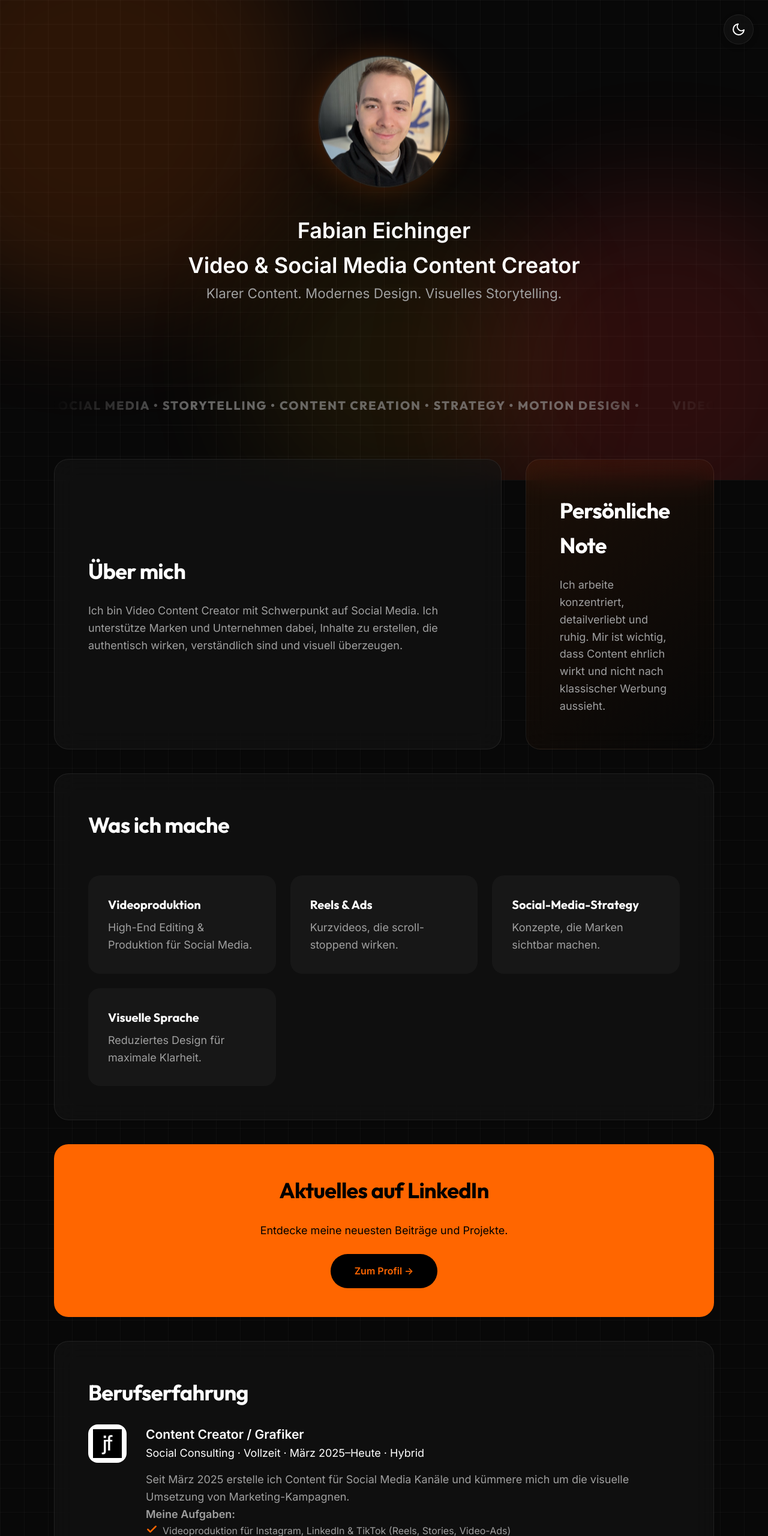
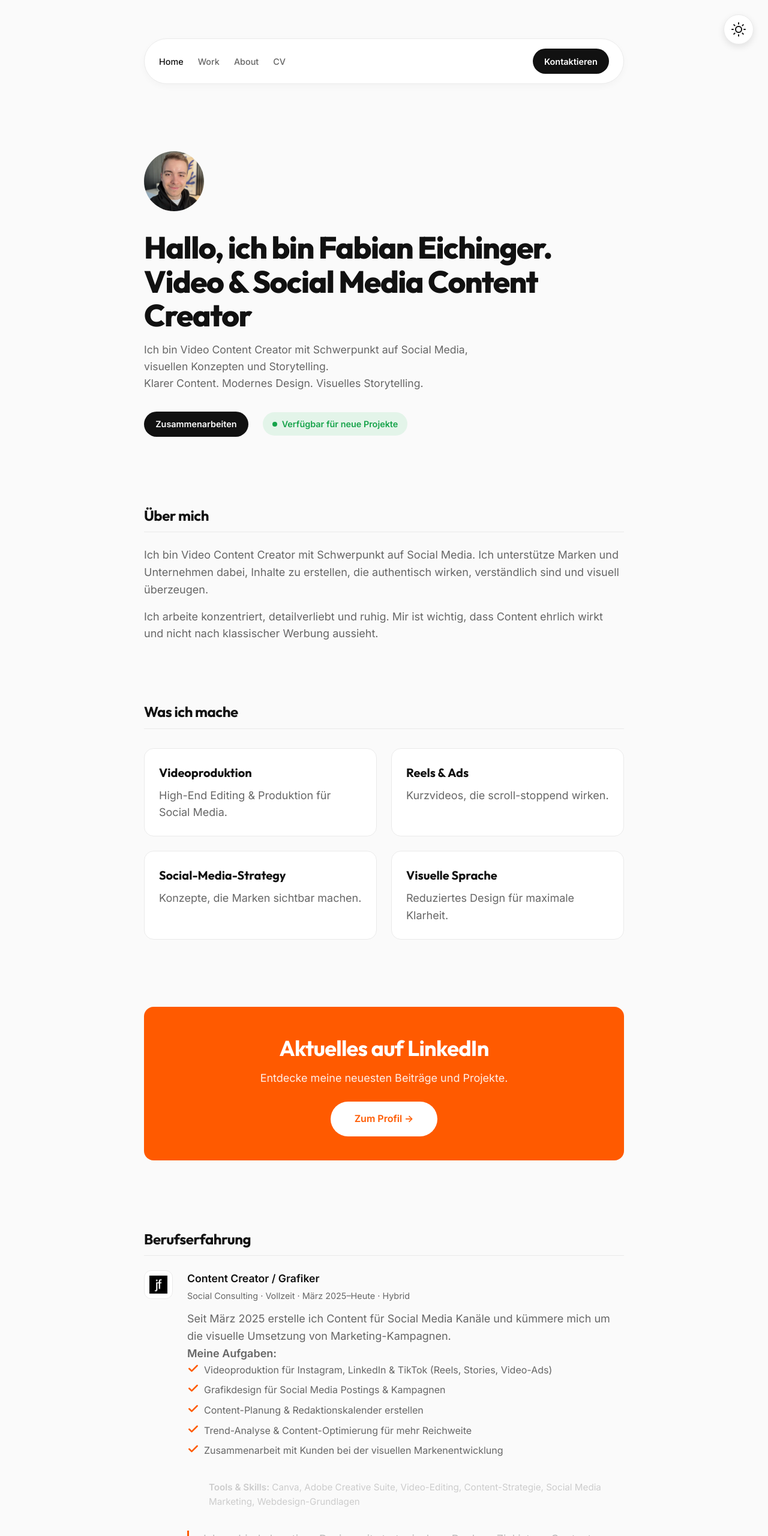
Before and after one commit to Querbox/fabian-eichinger, a plain HTML site: page index.html in a window 1280 px wide. Shown: the top 2560 px of the page at 60% size. Drawn offline with Linux system fonts and the light colour scheme.

Commit message:
Update layout to match minimal linear design and convert to light default

```diff
--- a/index.html
+++ b/index.html
@@ -54,8 +54,8 @@
     </script>
   <script>
     // Prevent flickering by setting mode before rendering
-    if (localStorage.getItem('theme') === 'light') {
-      document.documentElement.classList.add('light-mode');
+    if (localStorage.getItem('theme') === 'dark') {
+      document.documentElement.classList.add('dark-mode');
     }
   </script>
 </head>
@@ -91,50 +91,56 @@
   <div class="page-wrapper">
     <div class="page-container">
 
-      <div class="bento-grid">
+      <div class="content-wrapper">
+
+        <!-- Navigation -->
+        <nav class="top-nav fade-in-up" style="--delay: 0.5;">
+            <div class="nav-links">
+                <a href="index.html" class="active">Home</a>
+                <a href="#portfolio">Work</a>
+                <a href="#ueber-mich">About</a>
+                <a href="#experience">CV</a>
+            </div>
+            <a href="mailto:fabian.eichinger.privat@gmail.com" class="button-primary">Kontaktieren</a>
+        </nav>
 
         <!-- Hero Section -->
-        <header class="bento-item hero-card fade-in-up" style="--delay: 1;">
-          <div class="hero-image-wrapper floating-anim">
-            <!-- Placeholder color/image until user provides one -->
-            <!-- <div class="hero-placeholder">F</div> -->
+        <header class="hero-section fade-in-up" style="--delay: 1;">
+          <div class="hero-image-wrapper">
             <img src="images/fabi.jpg" alt="Fabian Eichinger" class="hero-img">
           </div>
-          <h1>Fabian Eichinger<br>Video & Social Media Content Creator</h1>
+          <h1>Hallo, ich bin Fabian Eichinger.<br>Video & Social Media Content Creator</h1>
           <p class="hero-intro">
+             Ich bin Video Content Creator mit Schwerpunkt auf Social Media, visuellen Konzepten und Storytelling. <br>
              Klarer Content. Modernes Design. Visuelles Storytelling.
           </p>
+          <div class="hero-actions">
+            <a href="mailto:fabian.eichinger.privat@gmail.com" class="button-primary">Zusammenarbeiten</a>
+            <div class="availability-badge">
+              <span class="dot"></span> Verfügbar für neue Projekte
+            </div>
+          </div>
         </header>
 
-        <!-- Infinite Marquee Section -->
-        <div class="marquee-container fade-in-up" style="--delay: 1.5;">
-          <div class="marquee-content">
-            <span>VIDEO EDITING • SOCIAL MEDIA • STORYTELLING • CONTENT CREATION • STRATEGY • MOTION DESIGN • </span>
-            <span>VIDEO EDITING • SOCIAL MEDIA • STORYTELLING • CONTENT CREATION • STRATEGY • MOTION DESIGN • </span>
-          </div>
-        </div>
+
 
         <!-- About Section -->
-        <section class="bento-item about-card fade-in-up" id="ueber-mich" style="--delay: 2;">
+        <section class="about-section fade-in-up" id="ueber-mich" style="--delay: 2;">
+          <div class="about-content">
             <h2>Über mich</h2>
             <p>
               Ich bin Video Content Creator mit Schwerpunkt auf Social Media. Ich unterstütze Marken und Unternehmen
-            dabei,
-            Inhalte zu erstellen, die authentisch wirken, verständlich sind und visuell überzeugen.
+              dabei, Inhalte zu erstellen, die authentisch wirken, verständlich sind und visuell überzeugen.
             </p>
-        </section>
-
-        <!-- Personal Section (Dark Card) -->
-        <section class="bento-item personal-card fade-in-up" id="persoenlich" style="--delay: 3;">
-          <h2>Persönliche Note</h2>
             <p>
               Ich arbeite konzentriert, detailverliebt und ruhig. Mir ist wichtig, dass Content ehrlich wirkt
               und nicht nach klassischer Werbung aussieht.
             </p>
+          </div>
         </section>
 
         <!-- Services Section -->
-        <section class="bento-item services-card fade-in-up" id="portfolio" style="--delay: 4;">
+        <section class="services-section fade-in-up" id="portfolio" style="--delay: 4;">
           <h2>Was ich mache</h2>
           <div class="services-grid">
             <div class="service-item">
@@ -156,16 +162,18 @@
           </div>
         </section>
 
-        <!-- LinkedIn Integration (Now before Resume) -->
+        <!-- LinkedIn Integration -->
+        <div class="linkedin-wrapper fade-in-up" style="--delay: 5;">
             <a href="https://www.linkedin.com/in/fabian-eichinger-video-content/recent-activity/all/" target="_blank"
-          class="bento-item linkedin-card fade-in-up" id="linkedin" style="--delay: 5;">
+              class="linkedin-card" id="linkedin">
               <h2>Aktuelles auf LinkedIn</h2>
               <p>Entdecke meine neuesten Beiträge und Projekte.</p>
               <span class="linkedin-btn">Zum Profil &rarr;</span>
             </a>
+        </div>
 
         <!-- Work Experience Section -->
-        <section class="bento-item resume-card fade-in-up" id="experience" style="--delay: 6;">
+        <section class="resume-section fade-in-up" id="experience" style="--delay: 3;">
           <h2>Berufserfahrung</h2>
           <div class="resume-list">
 
@@ -245,7 +253,7 @@
         </section>
 
         <!-- Education Section -->
-        <section class="bento-item resume-card fade-in-up" id="education" style="--delay: 7;">
+        <section class="resume-section fade-in-up" id="education" style="--delay: 5;">
           <h2>Ausbildung</h2>
           <div class="resume-list">
 
@@ -290,7 +298,7 @@
         </section>
 
         <!-- Philosophy Section -->
-        <section class="bento-item philosophy-card fade-in-up" id="haltung" style="--delay: 8;">
+        <section class="philosophy-section fade-in-up" id="haltung" style="--delay: 6;">
           <h2>Arbeitsweise</h2>
           <p><strong>Klarheit statt Überladung.</strong></p>
           <p><strong>Storytelling vor Effekten.</strong></p>
@@ -317,27 +325,28 @@
       const sunIcon = document.getElementById('sun-icon');
       const moonIcon = document.getElementById('moon-icon');
 
-      const currentTheme = localStorage.getItem('theme');
+      // Default is light
+      const currentTheme = localStorage.getItem('theme') || 'light';
 
-      if (currentTheme === 'light') {
+      if (currentTheme === 'dark') {
+        sunIcon.style.display = 'none';
+        moonIcon.style.display = 'block';
+      } else {
         sunIcon.style.display = 'block';
         moonIcon.style.display = 'none';
-      } else {
-        sunIcon.style.display = 'none';
-        moonIcon.style.display = 'block';
       }
 
       themeToggleBtn.addEventListener('click', function () {
-        document.documentElement.classList.toggle('light-mode');
+        document.documentElement.classList.toggle('dark-mode');
 
-        if (document.documentElement.classList.contains('light-mode')) {
+        if (document.documentElement.classList.contains('dark-mode')) {
+          sunIcon.style.display = 'none';
+          moonIcon.style.display = 'block';
+          localStorage.setItem('theme', 'dark');
+        } else {
           sunIcon.style.display = 'block';
           moonIcon.style.display = 'none';
           localStorage.setItem('theme', 'light');
-        } else {
-          sunIcon.style.display = 'none';
-          moonIcon.style.display = 'block';
-          localStorage.setItem('theme', 'dark');
         }
       });
     </script>
--- a/styles.css
+++ b/styles.css
@@ -236,36 +236,19 @@ body {
 }
 
 /* --- GRID LAYOUT & GLASS CARDS --- */
-.bento-grid {
+.content-wrapper {
   display: grid;
-  grid-template-columns: repeat(12, 1fr);
-  gap: 2.5rem;
+  display: flex;
+  flex-direction: column;
+  gap: 6rem;
   /* More breathing room */
   grid-auto-rows: min-content;
 }
 
-.bento-item,
-.card-section {
-  background: var(--card-bg);
-  border: 1px solid var(--card-border);
-  backdrop-filter: blur(20px);
-  -webkit-backdrop-filter: blur(20px);
-  border-radius: var(--radius-card);
-  padding: 3.5rem;
-  /* Spacious padding */
-  display: flex;
-  flex-direction: column;
-  justify-content: center;
-  position: relative;
-  transition: all 0.4s var(--anim-ease);
-}
+
 
 /* Subtle Glow Hover */
-.bento-item:hover {
-  transform: translateY(-5px);
-  border-color: rgba(255, 255, 255, 0.2);
-  box-shadow: 0 20px 50px -10px rgba(0, 0, 0, 0.3);
-}
+
 
 /* --- HERO SECTION --- */
 .hero-card {
@@ -575,7 +558,7 @@ p {
   }
 
   /* Force Single Column Grid */
-  .bento-grid {
+  .content-wrapper {
     grid-template-columns: 1fr;
     gap: 2rem;
     /* Consistent spacing */
@@ -726,84 +709,358 @@ html.light-mode body {
   --accent-glow: rgba(255, 90, 0, 0.15);
 }
 
-body.light-mode .blob-1, html.light-mode-pre body .blob-1 {
+html.light-mode-ignore .blob-1, html.light-mode-pre body .blob-1 {
   background: #FF6600;
 }
-body.light-mode .blob-2, html.light-mode-pre body .blob-2 {
+html.light-mode-ignore .blob-2, html.light-mode-pre body .blob-2 {
   background: #FF8800; /* Yellow-Orange instead of red to avoid pink */
 }
-body.light-mode .blob-3, html.light-mode-pre body .blob-3 {
+html.light-mode-ignore .blob-3, html.light-mode-pre body .blob-3 {
   background: #FF9900;
 }
 
-body.light-mode .blob, html.light-mode-pre body .blob {
+html.light-mode-ignore .blob, html.light-mode-pre body .blob {
   opacity: 0.25;
   filter: blur(120px);
 }
 
-body.light-mode .marquee-container, html.light-mode-pre body .marquee-container {
+html.light-mode-ignore .marquee-container, html.light-mode-pre body .marquee-container {
   border-top: 1px solid rgba(0, 0, 0, 0.05);
   border-bottom: 1px solid rgba(0, 0, 0, 0.05);
 }
 
-body.light-mode .bento-item, html.light-mode-pre body .bento-item,
-body.light-mode .card-section, html.light-mode-pre body .card-section {
+html.light-mode-ignore .bento-item, html.light-mode-pre body .bento-item,
+html.light-mode-ignore .card-section, html.light-mode-pre body .card-section {
   box-shadow: var(--card-shadow);
 }
 
-body.light-mode .bento-item:hover, html.light-mode-pre body .bento-item:hover {
+html.light-mode-ignore .bento-item:hover, html.light-mode-pre body .bento-item:hover {
   border-color: var(--accent-color);
   box-shadow: 0 20px 40px -10px rgba(255, 90, 0, 0.15);
 }
 
-body.light-mode .hero-image-wrapper, html.light-mode-pre body .hero-image-wrapper {
+html.light-mode-ignore .hero-image-wrapper, html.light-mode-pre body .hero-image-wrapper {
   border: 4px solid #FFFFFF;
 }
 
-body.light-mode .personal-card, html.light-mode-pre body .personal-card {
+html.light-mode-ignore .personal-card, html.light-mode-pre body .personal-card {
   background: linear-gradient(135deg, rgba(255, 90, 0, 0.08), rgba(255, 255, 255, 0.8));
 }
 
-body.light-mode .service-item, html.light-mode-pre body .service-item {
+html.light-mode-ignore .service-item, html.light-mode-pre body .service-item {
   background: rgba(0, 0, 0, 0.02);
 }
 
-body.light-mode .service-item:hover, html.light-mode-pre body .service-item:hover {
+html.light-mode-ignore .service-item:hover, html.light-mode-pre body .service-item:hover {
   background: #FFFFFF;
 }
 
-body.light-mode .linkedin-btn, html.light-mode-pre body .linkedin-btn {
+html.light-mode-ignore .linkedin-btn, html.light-mode-pre body .linkedin-btn {
   background: #FFFFFF;
   color: var(--accent-color);
 }
 
-body.light-mode .resume-item, html.light-mode-pre body .resume-item {
+html.light-mode-ignore .resume-item, html.light-mode-pre body .resume-item {
   border-bottom: 1px solid rgba(0, 0, 0, 0.06);
 }
 
-body.light-mode .resume-skills, html.light-mode-pre body .resume-skills {
+html.light-mode-ignore .resume-skills, html.light-mode-pre body .resume-skills {
   background: rgba(0, 0, 0, 0.03);
   color: #444 !important;
 }
 
-body.light-mode .resume-quote, html.light-mode-pre body .resume-quote {
+html.light-mode-ignore .resume-quote, html.light-mode-pre body .resume-quote {
   color: #555 !important;
 }
 
-body.light-mode .footer-card, html.light-mode-pre body .footer-card {
+html.light-mode-ignore .footer-card, html.light-mode-pre body .footer-card {
   color: #777777;
 }
 
-body.light-mode .footer-nav, html.light-mode-pre body .footer-nav {
+html.light-mode-ignore .footer-nav, html.light-mode-pre body .footer-nav {
   background: rgba(0, 0, 0, 0.04);
   border: 1px solid rgba(0, 0, 0, 0.04);
 }
 
-body.light-mode .footer-nav a, html.light-mode-pre body .footer-nav a {
+html.light-mode-ignore .footer-nav a, html.light-mode-pre body .footer-nav a {
   color: #333333;
 }
 
-body.light-mode .footer-nav a:hover, html.light-mode-pre body .footer-nav a:hover {
+html.light-mode-ignore .footer-nav a:hover, html.light-mode-pre body .footer-nav a:hover {
   background-color: var(--accent-color);
   color: #FFF;
 }
+
+/* --- CLEAN MINIMAL LAYOUT (SCREENSHOT INSPIRED) --- */
+
+.content-wrapper {
+  max-width: 800px; /* Narrower column like the screenshot */
+  margin: 0 auto;
+  display: flex;
+  flex-direction: column;
+  gap: 5rem;
+  padding-bottom: 5rem;
+}
+
+/* Base Light Mode Setup as Default for minimal look */
+:root {
+  --bg-color: #FAFAFA;
+  --card-bg: #FFFFFF;
+  --card-border: #EAEAEA;
+  --text-primary: #111111;
+  --text-secondary: #666666;
+  --accent-color: #FF5A00;
+  --radius-card: 16px;
+  --spacing-md: 2rem;
+  --font-heading: 'Outfit', sans-serif;
+  --font-body: 'Inter', sans-serif;
+}
+
+html.dark-mode body {
+  --bg-color: #080808;
+  --card-bg: #111111;
+  --card-border: #222222;
+  --text-primary: #FFFFFF;
+  --text-secondary: #AAAAAA;
+}
+
+body {
+  background-color: var(--bg-color);
+  background-image: none; /* Removed tech grid */
+}
+
+.blob-cont { display: none; } /* Removed blobs for cleaner look */
+
+/* Nav */
+.top-nav {
+  display: flex;
+  justify-content: space-between;
+  align-items: center;
+  padding: 1rem 1.5rem;
+  background: var(--card-bg);
+  border: 1px solid var(--card-border);
+  border-radius: 99px;
+  margin-top: 2rem;
+  box-shadow: 0 4px 12px rgba(0,0,0,0.03);
+}
+
+.nav-links {
+  display: flex;
+  gap: 1.5rem;
+}
+
+.nav-links a {
+  text-decoration: none;
+  color: var(--text-secondary);
+  font-weight: 500;
+  font-size: 0.9rem;
+  transition: 0.2s;
+}
+
+.nav-links a:hover, .nav-links a.active {
+  color: var(--text-primary);
+}
+
+.button-primary {
+  background: #111111;
+  color: #FFFFFF;
+  padding: 0.6rem 1.2rem;
+  border-radius: 99px;
+  text-decoration: none;
+  font-weight: 600;
+  font-size: 0.9rem;
+  transition: 0.2s;
+}
+
+.button-primary:hover {
+  background: var(--accent-color);
+  color: #FFFFFF;
+}
+
+html.dark-mode .button-primary {
+  background: #FFFFFF;
+  color: #111111;
+}
+
+html.dark-mode .button-primary:hover {
+  background: var(--accent-color);
+  color: #FFFFFF;
+}
+
+/* Hero Section */
+.hero-section {
+  text-align: left;
+  padding: 2rem 0;
+}
+
+.hero-image-wrapper {
+  width: 100px;
+  height: 100px;
+  border-radius: 50%;
+  overflow: hidden;
+  margin-bottom: 2rem;
+  border: none;
+  box-shadow: none;
+  animation: none; /* Removed floating */
+}
+
+.hero-section h1 {
+  font-family: var(--font-heading);
+  font-size: clamp(2.5rem, 4vw, 3.5rem);
+  font-weight: 800;
+  line-height: 1.1;
+  letter-spacing: -0.03em;
+  margin-bottom: 1rem;
+  color: var(--text-primary);
+}
+
+.hero-intro {
+  font-size: 1.1rem;
+  line-height: 1.6;
+  max-width: 600px;
+  margin-bottom: 2rem;
+}
+
+.hero-actions {
+  display: flex;
+  align-items: center;
+  gap: 1.5rem;
+}
+
+.availability-badge {
+  display: flex;
+  align-items: center;
+  gap: 0.5rem;
+  background: rgba(34, 197, 94, 0.1);
+  color: #16a34a;
+  padding: 0.5rem 1rem;
+  border-radius: 99px;
+  font-size: 0.9rem;
+  font-weight: 600;
+}
+
+.availability-badge .dot {
+  width: 8px;
+  height: 8px;
+  background: #16a34a;
+  border-radius: 50%;
+}
+
+/* Sections Base */
+section h2 {
+  font-size: 1.5rem;
+  margin-bottom: 1.5rem;
+  padding-bottom: 0.5rem;
+  border-bottom: 1px solid var(--card-border);
+}
+
+/* About */
+.about-section p {
+  margin-bottom: 1rem;
+}
+
+/* Resume Lines Clean Up */
+.resume-section .resume-list {
+  display: flex;
+  flex-direction: column;
+  gap: 1.5rem;
+}
+
+.resume-item {
+  display: flex;
+  align-items: flex-start;
+  gap: 1.5rem;
+  border-bottom: none;
+  padding-bottom: 0;
+  margin-bottom: 0;
+}
+
+.resume-logo-wrapper {
+  width: 48px;
+  height: 48px;
+  border-radius: 12px;
+  border: 1px solid var(--card-border);
+}
+
+.resume-content h3 {
+  font-size: 1.1rem;
+  margin-bottom: 0.2rem;
+}
+
+.resume-meta {
+  font-size: 0.9rem;
+  color: var(--text-secondary);
+  margin-bottom: 0.8rem;
+}
+
+/* Services / Features */
+.services-grid {
+  display: grid;
+  grid-template-columns: 1fr 1fr;
+  gap: 1.5rem;
+}
+
+.service-item {
+  background: var(--card-bg);
+  border: 1px solid var(--card-border);
+  padding: 1.5rem;
+  border-radius: var(--radius-card);
+}
+
+.service-item:hover {
+  transform: translateY(-3px);
+  border-color: var(--accent-color);
+  box-shadow: 0 10px 30px rgba(0,0,0,0.05);
+}
+
+/* LinkedIn Integration */
+.linkedin-wrapper {
+  margin: 2rem 0;
+}
+
+.linkedin-card {
+  display: block;
+  background: var(--accent-color);
+  color: #FFFFFF;
+  padding: 2.5rem;
+  border-radius: var(--radius-card);
+  text-decoration: none;
+  text-align: center;
+  transition: transform 0.2s;
+}
+
+.linkedin-card h2 {
+  border: none;
+  color: #FFFFFF;
+  margin-bottom: 0.5rem;
+}
+
+.linkedin-card p {
+  color: rgba(255,255,255,0.9);
+}
+
+.linkedin-card:hover {
+  transform: scale(1.02);
+}
+
+.linkedin-btn {
+  display: inline-block;
+  background: #FFFFFF;
+  color: var(--accent-color);
+  margin-top: 1.5rem;
+}
+
+/* Footer clean up */
+.footer-card {
+  border-top: 1px solid var(--card-border);
+  padding: 2rem 0;
+  text-align: center;
+  background: transparent;
+}
+
+/* Dark Mode logic swap in JS means we remove html.light-mode-ignore overrides and use html.dark-mode */
+/* (The original file had Dark as default. The user wants the screenshot as default which is Light) */
+
+
+/* Icons / Theme */
+.theme-toggle .theme-icon { stroke: var(--text-primary); }
```
Lines whose indentation alone changed are shown as unchanged.
